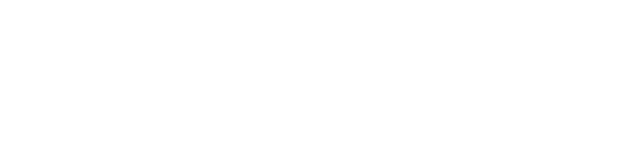
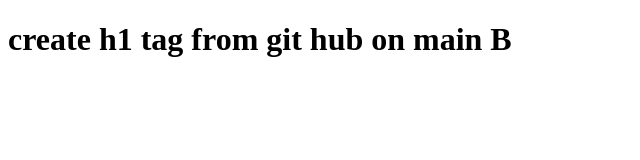
Before and after one commit to badheisenberg/data, a plain HTML site: page index.html in a window 1280 px wide. Shown: the whole page, without its empty margins (0-640 px from the left). Drawn offline with Linux system fonts and the light colour scheme.

Commit message:
add h1 tag in index file on Mani B that is in git hub

```diff
--- a/index.html
+++ b/index.html
@@ -7,6 +7,6 @@
     <title>Document</title>
 </head>
 <body>
-
+    <h1>create h1 tag from git hub on main B</h1>
 </body>
 </html>
```
